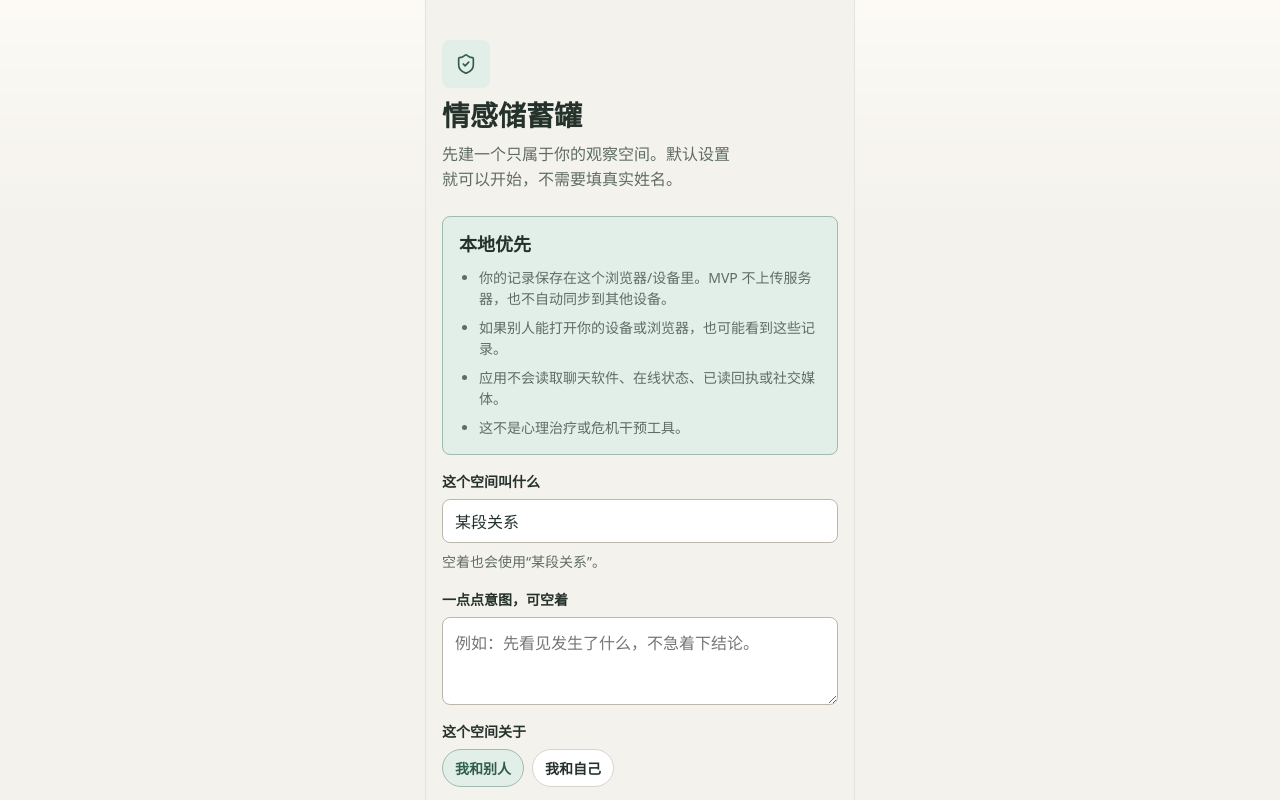
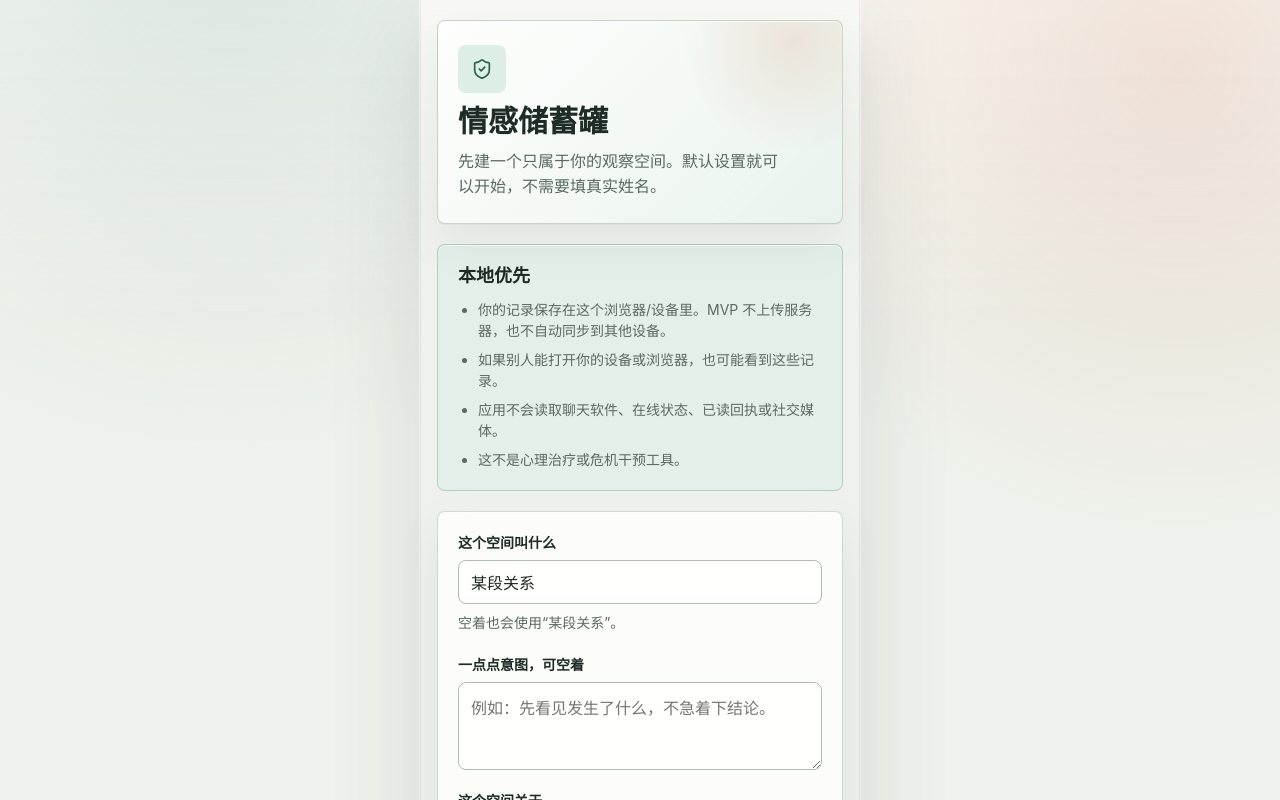
Before and after one commit to fxpby/mood-bank, a React (Vite) app: page /setup in a window 1280 px wide. Shown: the top 800 px of the page. Built offline with nearby package versions, Linux system fonts and the light colour scheme.

Commit message:
chore: init project

```diff
--- a/src/styles/global.css
+++ b/src/styles/global.css
@@ -20,8 +20,24 @@ body {
   min-height: 100dvh;
   margin: 0;
   background:
-    linear-gradient(180deg, rgba(255, 253, 248, 0.72), rgba(244, 242, 237, 0) 220px),
+    radial-gradient(circle at 18% -8%, rgba(137, 178, 161, 0.28), transparent 34%),
+    radial-gradient(circle at 92% 6%, rgba(197, 103, 70, 0.16), transparent 30%),
+    linear-gradient(180deg, rgba(251, 251, 246, 0.86), rgba(239, 242, 236, 0) 320px),
     var(--color-bg);
+}
+
+body::before {
+  position: fixed;
+  inset: 0;
+  z-index: -1;
+  pointer-events: none;
+  content: "";
+  opacity: 0.22;
+  background-image:
+    linear-gradient(rgba(31, 43, 38, 0.05) 1px, transparent 1px),
+    linear-gradient(90deg, rgba(31, 43, 38, 0.04) 1px, transparent 1px);
+  background-size: 28px 28px;
+  mask-image: linear-gradient(180deg, #000 0%, transparent 58%);
 }
 
 button,
@@ -47,13 +63,16 @@ a {
   width: min(100%, var(--app-max-width));
   min-height: 100dvh;
   margin: 0 auto;
-  background: var(--color-bg);
-  border-inline: 1px solid rgba(47, 58, 50, 0.08);
+  background:
+    linear-gradient(180deg, rgba(251, 251, 246, 0.72), rgba(239, 242, 236, 0) 260px),
+    var(--color-bg);
+  border-inline: 1px solid rgba(31, 43, 38, 0.08);
+  box-shadow: 0 0 0 1px rgba(255, 255, 255, 0.54), 0 30px 90px rgba(42, 55, 48, 0.12);
 }
 
 .app-content {
   min-height: 100dvh;
-  padding: var(--space-4);
+  padding: var(--space-5) var(--space-4) var(--space-4);
   padding-bottom: calc(var(--bottom-nav-height) + var(--safe-bottom) + var(--space-5));
 }
 
@@ -63,7 +82,7 @@ a {
 
 .page-stack {
   display: grid;
-  gap: var(--space-4);
+  gap: var(--space-5);
 }
 
 .page-header {
@@ -80,11 +99,13 @@ a {
 }
 
 .page-title {
+  font-family: var(--font-display);
   margin: 0;
   color: var(--color-text);
   font-size: var(--text-xl);
-  font-weight: 760;
-  line-height: 1.16;
+  font-weight: 780;
+  line-height: 1.08;
+  text-wrap: balance;
 }
 
 .page-kicker,
@@ -100,19 +121,22 @@ a {
 .card {
   border: 1px solid var(--color-border);
   border-radius: var(--radius-md);
-  background: var(--color-surface);
+  background: var(--color-surface-glass);
   box-shadow: var(--shadow-soft);
+  backdrop-filter: blur(18px);
+  -webkit-backdrop-filter: blur(18px);
 }
 
 .panel {
-  padding: var(--space-4);
+  padding: var(--space-5);
 }
 
 .subtle-panel {
   border: 1px solid var(--color-border);
   border-radius: var(--radius-md);
-  background: rgba(255, 253, 248, 0.72);
-  padding: var(--space-4);
+  background: rgba(251, 251, 246, 0.68);
+  padding: var(--space-5);
+  box-shadow: var(--shadow-inset);
 }
 
 .button {
@@ -126,15 +150,16 @@ a {
   padding: 0 var(--space-4);
   color: var(--color-text);
   background: transparent;
-  font-weight: 700;
+  font-weight: 740;
   line-height: 1.2;
   text-decoration: none;
   cursor: pointer;
-  transition: transform 140ms ease, border-color 140ms ease, background-color 140ms ease;
+  transition: transform 160ms ease, border-color 160ms ease, background-color 160ms ease, box-shadow 160ms ease;
+  -webkit-tap-highlight-color: transparent;
 }
 
 .button:active {
-  transform: translateY(1px);
+  transform: translateY(1px) scale(0.99);
 }
 
 .button:focus-visible,
@@ -155,11 +180,16 @@ a {
 .button--primary {
   background: var(--color-action);
   color: var(--color-action-text);
+  box-shadow: 0 10px 22px rgba(40, 95, 77, 0.18);
+}
+
+.button--primary:hover {
+  background: var(--color-action-pressed);
 }
 
 .button--secondary {
   border-color: var(--color-border-strong);
-  background: var(--color-surface-raised);
+  background: rgba(255, 255, 255, 0.74);
 }
 
 .button--ghost {
@@ -185,6 +215,7 @@ a {
   color: var(--color-text);
   background: transparent;
   cursor: pointer;
+  -webkit-tap-highlight-color: transparent;
 }
 
 .chip-row {
@@ -194,15 +225,21 @@ a {
 }
 
 .chip {
-  min-height: 38px;
+  min-height: var(--touch-min);
   border: 1px solid var(--color-border);
   border-radius: var(--radius-pill);
-  padding: 0 var(--space-3);
-  background: var(--color-surface-raised);
+  padding: 0 var(--space-4);
+  background: rgba(255, 255, 255, 0.7);
   color: var(--color-text);
   font-size: var(--text-sm);
-  font-weight: 650;
+  font-weight: 680;
   cursor: pointer;
+  transition: transform 160ms ease, border-color 160ms ease, background-color 160ms ease;
+  -webkit-tap-highlight-color: transparent;
+}
+
+.chip:active {
+  transform: scale(0.98);
 }
 
 .chip[aria-pressed="true"] {
@@ -229,8 +266,9 @@ a {
   border: 1px solid var(--color-border-strong);
   border-radius: var(--radius-md);
   padding: 0 var(--space-3);
-  background: var(--color-surface-raised);
+  background: rgba(255, 255, 255, 0.78);
   color: var(--color-text);
+  box-shadow: var(--shadow-inset);
 }
 
 .field-textarea {
@@ -268,32 +306,46 @@ a {
 
 .bottom-nav__inner {
   display: grid;
-  width: min(100%, var(--app-max-width));
+  width: min(calc(100% - var(--space-4)), calc(var(--app-max-width) - var(--space-4)));
   grid-template-columns: repeat(5, 1fr);
-  border-top: 1px solid var(--color-border);
-  background: rgba(255, 253, 248, 0.94);
-  padding: var(--space-1) var(--space-2) calc(var(--safe-bottom) + var(--space-1));
-  box-shadow: 0 -12px 30px rgba(55, 50, 40, 0.08);
+  margin-bottom: calc(var(--safe-bottom) + var(--space-2));
+  border: 1px solid rgba(174, 188, 175, 0.72);
+  border-radius: 18px;
+  background:
+    linear-gradient(180deg, rgba(255, 255, 255, 0.86), rgba(251, 251, 246, 0.78)),
+    rgba(255, 255, 255, 0.82);
+  padding: var(--space-1);
+  box-shadow: 0 18px 50px rgba(48, 64, 56, 0.18), var(--shadow-inset);
+  backdrop-filter: blur(20px);
+  -webkit-backdrop-filter: blur(20px);
   pointer-events: auto;
 }
 
 .nav-button {
   display: grid;
-  min-height: 58px;
+  min-height: 56px;
   place-items: center;
   align-content: center;
   gap: 3px;
-  border-radius: var(--radius-md);
+  border-radius: 14px;
   color: var(--color-text-soft);
   background: transparent;
   font-size: 11px;
   font-weight: 720;
   text-decoration: none;
+  cursor: pointer;
+  transition: transform 160ms ease, background-color 160ms ease, color 160ms ease;
+  -webkit-tap-highlight-color: transparent;
+}
+
+.nav-button:active {
+  transform: scale(0.97);
 }
 
 .nav-button[aria-current="page"] {
-  background: var(--color-action-soft);
+  background: rgba(220, 238, 230, 0.96);
   color: var(--color-action);
+  box-shadow: inset 0 0 0 1px rgba(137, 178, 161, 0.42);
 }
 
 .nav-button__icon {
@@ -315,7 +367,7 @@ a {
   width: min(100%, var(--app-max-width));
   border-radius: var(--radius-md);
   background: var(--color-surface-raised);
-  padding: var(--space-4);
+  padding: var(--space-5);
   box-shadow: var(--shadow-panel);
 }
 
--- a/src/styles/screens.css
+++ b/src/styles/screens.css
@@ -1,12 +1,37 @@
+.home-page {
+  padding-bottom: var(--space-4);
+}
+
+.home-page .record-action {
+  margin-bottom: var(--space-2);
+}
+
+.home-page .account-preview {
+  margin-top: var(--space-2);
+}
+
+.home-page .anchor-preview {
+  margin-bottom: var(--space-7);
+}
+
 .setup-page {
   min-height: calc(100dvh - var(--space-8));
   align-content: start;
 }
 
 .setup-hero {
+  position: relative;
   display: grid;
   gap: var(--space-3);
-  padding: var(--space-6) 0 var(--space-2);
+  overflow: hidden;
+  border: 1px solid rgba(174, 188, 175, 0.62);
+  border-radius: var(--radius-md);
+  background:
+    radial-gradient(circle at 88% 10%, rgba(197, 103, 70, 0.14), transparent 28%),
+    linear-gradient(135deg, rgba(255, 255, 255, 0.82), rgba(220, 238, 230, 0.58)),
+    var(--color-surface);
+  padding: var(--space-6) var(--space-5);
+  box-shadow: var(--shadow-soft), var(--shadow-inset);
 }
 
 .setup-hero__icon {
@@ -21,10 +46,13 @@
 }
 
 .setup-hero h1 {
+  font-family: var(--font-display);
   margin: 0;
   color: var(--color-text);
-  font-size: 28px;
+  font-size: 30px;
+  font-weight: 780;
   line-height: 1.08;
+  text-wrap: balance;
 }
 
 .setup-hero p {
@@ -36,10 +64,11 @@
 }
 
 .privacy-panel {
-  border: 1px solid var(--color-action-border);
+  border: 1px solid rgba(137, 178, 161, 0.54);
   border-radius: var(--radius-md);
-  background: var(--color-action-soft);
-  padding: var(--space-4);
+  background: rgba(220, 238, 230, 0.62);
+  padding: var(--space-5);
+  box-shadow: var(--shadow-inset);
 }
 
 .privacy-panel h2,
@@ -62,7 +91,14 @@
 }
 
 .setup-form {
+  border: 1px solid rgba(174, 188, 175, 0.56);
+  border-radius: var(--radius-md);
+  background: var(--color-surface-glass);
+  padding: var(--space-5);
   padding-bottom: var(--space-5);
+  box-shadow: var(--shadow-soft), var(--shadow-inset);
+  backdrop-filter: blur(18px);
+  -webkit-backdrop-filter: blur(18px);
 }
 
 .setup-submit {
@@ -77,43 +113,72 @@
   line-height: 1.45;
 }
 
-.home-top-strip {
-  display: flex;
-  align-items: center;
-  justify-content: space-between;
+.home-context {
+  display: grid;
+  grid-template-columns: minmax(0, 1fr) auto;
   gap: var(--space-3);
+  align-items: stretch;
+}
+
+.home-context__copy,
+.home-context__market {
+  display: grid;
+  gap: 5px;
+  min-width: 0;
   border: 1px solid var(--color-border);
   border-radius: var(--radius-md);
-  background: rgba(255, 253, 248, 0.76);
+  background: var(--color-surface-glass);
   padding: var(--space-3);
+  box-shadow: var(--shadow-inset);
+  backdrop-filter: blur(16px);
+  -webkit-backdrop-filter: blur(16px);
 }
 
-.home-top-strip__space,
-.home-top-strip__market {
-  min-width: 0;
+.home-context__market {
+  min-width: 112px;
+  border-color: rgba(197, 103, 70, 0.24);
+  background: rgba(240, 223, 206, 0.58);
+}
+
+.home-context span {
+  color: var(--color-text-soft);
+  font-size: 11px;
+  font-weight: 760;
+  line-height: 1;
+}
+
+.home-context strong {
   color: var(--color-text);
   font-size: var(--text-sm);
-  font-weight: 760;
+  font-weight: 780;
+  line-height: 1.2;
   overflow-wrap: anywhere;
 }
 
-.home-top-strip__market {
-  flex: 0 0 auto;
-  border-radius: var(--radius-pill);
-  background: var(--state-activation-bg);
-  color: var(--state-activation);
-  padding: 5px var(--space-3);
+.market-note {
+  position: relative;
+  overflow: hidden;
+  border: 1px solid rgba(137, 178, 161, 0.48);
+  border-radius: var(--radius-md);
+  background:
+    linear-gradient(90deg, rgba(220, 238, 230, 0.82), rgba(251, 251, 246, 0.72)),
+    var(--color-surface);
+  padding: var(--space-4);
+  box-shadow: var(--shadow-inset);
 }
 
-.market-note {
-  border-left: 3px solid var(--color-action);
-  border-radius: var(--radius-sm);
-  background: rgba(255, 253, 248, 0.64);
-  padding: var(--space-3) var(--space-4);
+.market-note::before {
+  position: absolute;
+  inset: var(--space-3) auto var(--space-3) var(--space-3);
+  width: 3px;
+  border-radius: var(--radius-pill);
+  background: var(--color-action);
+  content: "";
 }
 
 .market-note p {
   margin: 0;
+  padding-left: var(--space-4);
   color: var(--color-text);
   font-size: var(--text-md);
   line-height: 1.45;
@@ -133,33 +198,66 @@
 
 .primary-actions {
   display: grid;
-  gap: var(--space-3);
+  gap: var(--space-2);
+  border: 1px solid rgba(174, 188, 175, 0.56);
+  border-radius: var(--radius-md);
+  background:
+    linear-gradient(180deg, rgba(255, 255, 255, 0.68), rgba(251, 251, 246, 0.48)),
+    var(--color-surface-glass);
+  padding: var(--space-3);
+  box-shadow: var(--shadow-soft), var(--shadow-inset);
+  backdrop-filter: blur(18px);
+  -webkit-backdrop-filter: blur(18px);
 }
 
 .primary-actions__grid {
   display: grid;
   grid-template-columns: repeat(2, minmax(0, 1fr));
-  gap: var(--space-3);
+  gap: var(--space-2);
 }
 
 .action-tile {
   display: grid;
-  min-height: 126px;
+  min-height: 88px;
   align-content: space-between;
-  gap: var(--space-3);
-  border: 1px solid var(--color-border);
+  gap: var(--space-2);
+  border: 1px solid rgba(213, 221, 210, 0.86);
   border-radius: var(--radius-md);
-  background: var(--color-surface);
+  background: rgba(255, 255, 255, 0.58);
   padding: var(--space-3);
   color: var(--color-text);
   text-align: left;
-  box-shadow: var(--shadow-soft);
+  box-shadow: var(--shadow-inset);
   cursor: pointer;
-  transition: transform 140ms ease, border-color 140ms ease, background-color 140ms ease;
+  transition: transform 160ms ease, border-color 160ms ease, background-color 160ms ease, box-shadow 160ms ease;
+  -webkit-tap-highlight-color: transparent;
+}
+
+.action-tile--primary {
+  grid-column: 1 / -1;
+  min-height: 86px;
+  border-color: rgba(137, 178, 161, 0.62);
+  background:
+    linear-gradient(135deg, rgba(220, 238, 230, 0.9), rgba(255, 255, 255, 0.62)),
+    var(--color-surface);
+  box-shadow: 0 14px 34px rgba(40, 95, 77, 0.1), var(--shadow-inset);
+}
+
+.action-tile--return {
+  grid-column: 1 / -1;
+  min-height: 82px;
+  border-color: rgba(201, 194, 222, 0.72);
+  background:
+    linear-gradient(135deg, rgba(236, 234, 244, 0.92), rgba(255, 255, 255, 0.6)),
+    var(--account-self-bg);
 }
 
 .action-tile:active {
-  transform: translateY(1px);
+  transform: translateY(1px) scale(0.99);
+}
+
+.action-tile:hover {
+  border-color: var(--color-action-border);
 }
 
 .action-tile:focus-visible {
@@ -176,22 +274,22 @@
 }
 
 .action-tile__label {
-  font-size: var(--text-md);
+  font-size: 15px;
   font-weight: 780;
   line-height: 1.24;
 }
 
 .action-tile__subtitle {
   color: var(--color-text-muted);
-  font-size: var(--text-sm);
+  font-size: 13px;
   line-height: 1.25;
 }
 
 .small-badge {
-  border: 1px solid var(--color-border);
+  border: 1px solid rgba(174, 188, 175, 0.7);
   border-radius: var(--radius-pill);
-  padding: 3px 7px;
-  background: var(--color-surface-raised);
+  padding: 4px 8px;
+  background: rgba(255, 255, 255, 0.62);
   color: var(--color-text-soft);
   font-size: 10px;
   font-weight: 760;
@@ -200,16 +298,25 @@
 
 .record-action {
   display: flex;
-  min-height: 58px;
+  min-height: 64px;
   align-items: center;
   gap: var(--space-3);
-  border: 1px solid var(--color-action-border);
+  border: 1px solid rgba(137, 178, 161, 0.62);
   border-radius: var(--radius-md);
-  background: var(--color-action-soft);
-  padding: var(--space-3);
+  background:
+    linear-gradient(135deg, rgba(220, 238, 230, 0.86), rgba(255, 255, 255, 0.58)),
+    var(--color-action-soft);
+  padding: var(--space-3) var(--space-4);
   color: var(--color-action);
   text-align: left;
   cursor: pointer;
+  box-shadow: var(--shadow-soft), var(--shadow-inset);
+  transition: transform 160ms ease, border-color 160ms ease, background-color 160ms ease;
+  -webkit-tap-highlight-color: transparent;
+}
+
+.record-action:active {
+  transform: translateY(1px) scale(0.99);
 }
 
 .record-action:focus-visible {
@@ -243,12 +350,22 @@
 }
 
 .account-card {
+  position: relative;
   display: grid;
   gap: var(--space-2);
+  overflow: hidden;
   border: 1px solid var(--color-border);
   border-radius: var(--radius-md);
   background: var(--color-surface);
-  padding: var(--space-3);
+  padding: var(--space-4);
+  box-shadow: var(--shadow-inset);
+}
+
+.account-card::before {
+  position: absolute;
+  inset: 0 auto 0 0;
+  width: 4px;
+  content: "";
 }
 
 .account-card--connection {
@@ -256,14 +373,26 @@
   background: var(--account-connection-bg);
 }
 
+.account-card--connection::before {
+  background: var(--account-connection);
+}
+
 .account-card--self {
   border-color: var(--account-self-border);
   background: var(--account-self-bg);
 }
 
+.account-card--self::before {
+  background: var(--account-self);
+}
+
 .account-card--energy {
   border-color: var(--account-energy-border);
   background: var(--account-energy-bg);
+}
+
+.account-card--energy::before {
+  background: var(--account-energy);
 }
 
 .account-card__top {
@@ -273,8 +402,8 @@
 }
 
 .account-card__marker {
-  width: 9px;
-  height: 9px;
+  width: 7px;
+  height: 7px;
   border-radius: var(--radius-pill);
   background: currentColor;
 }
@@ -303,7 +432,7 @@
   align-items: center;
   gap: 2px;
   border-radius: var(--radius-pill);
-  background: rgba(255, 253, 248, 0.68);
+  background: rgba(255, 255, 255, 0.62);
   padding: 0 var(--space-2);
   color: var(--color-text-muted);
   font-size: var(--text-xs);
@@ -334,10 +463,13 @@
 }
 
 .anchor-preview {
-  border: 1px solid var(--color-border);
+  border: 1px solid rgba(174, 188, 175, 0.56);
   border-radius: var(--radius-md);
-  background: rgba(255, 253, 248, 0.66);
-  padding: var(--space-4);
+  background:
+    radial-gradient(circle at 100% 0%, rgba(137, 178, 161, 0.2), transparent 32%),
+    rgba(251, 251, 246, 0.72);
+  padding: var(--space-5);
+  box-shadow: var(--shadow-inset);
 }
 
 .anchor-preview span {
@@ -357,16 +489,28 @@
   margin-top: 0;
 }
 
+.settings-page .panel,
+.settings-page .subtle-panel {
+  box-shadow: var(--shadow-soft), var(--shadow-inset);
+}
+
 .danger-zone {
   border: 1px solid rgba(159, 51, 47, 0.24);
   border-radius: var(--radius-md);
   background: var(--state-danger-bg);
-  padding: var(--space-4);
+  padding: var(--space-5);
+  box-shadow: var(--shadow-inset);
 }
 
 .placeholder-actions {
   display: grid;
   gap: var(--space-2);
+}
+
+.placeholder-page .panel {
+  background:
+    linear-gradient(135deg, rgba(251, 251, 246, 0.86), rgba(220, 238, 230, 0.42)),
+    var(--color-surface);
 }
 
 @media (max-width: 359px) {
@@ -375,6 +519,6 @@
   }
 
   .action-tile {
-    min-height: 104px;
+    min-height: 96px;
   }
 }
--- a/src/styles/tokens.css
+++ b/src/styles/tokens.css
@@ -1,46 +1,49 @@
 :root {
   color-scheme: light;
 
-  --color-bg: #f4f2ed;
-  --color-surface: #fffdf8;
+  --color-bg: #eff2ec;
+  --color-bg-depth: #dfe6dc;
+  --color-surface: #fbfbf6;
   --color-surface-raised: #ffffff;
-  --color-surface-subtle: #ebe8df;
+  --color-surface-subtle: #e8eee5;
+  --color-surface-glass: rgba(255, 255, 251, 0.78);
 
-  --color-text: #25312b;
-  --color-text-muted: #5f6c64;
-  --color-text-soft: #7d887f;
-  --color-text-inverse: #fffdf8;
+  --color-text: #1f2b26;
+  --color-text-muted: #5b6962;
+  --color-text-soft: #7b8881;
+  --color-text-inverse: #fbfbf6;
 
-  --color-border: #d9d5ca;
-  --color-border-strong: #bdb6aa;
-  --color-divider: rgba(47, 58, 50, 0.12);
+  --color-border: #d5ddd2;
+  --color-border-strong: #aebcaf;
+  --color-divider: rgba(31, 43, 38, 0.12);
 
-  --color-action: #2f5e4e;
+  --color-action: #285f4d;
   --color-action-text: #ffffff;
-  --color-action-soft: #e2eee8;
-  --color-action-border: #9fbbb0;
+  --color-action-soft: #dceee6;
+  --color-action-border: #89b2a1;
+  --color-action-pressed: #204c3d;
 
-  --color-focus-ring: #d96f4d;
-  --focus-ring: 0 0 0 3px rgba(217, 111, 77, 0.28);
+  --color-focus-ring: #c56746;
+  --focus-ring: 0 0 0 3px rgba(197, 103, 70, 0.3);
 
-  --account-connection: #527064;
-  --account-connection-bg: #e6efeb;
-  --account-connection-border: #bfd1c9;
-  --account-self: #7a5d9d;
-  --account-self-bg: #eee9f5;
-  --account-self-border: #d0c2e1;
-  --account-energy: #a55d34;
-  --account-energy-bg: #f4e7dc;
-  --account-energy-border: #dec2ab;
+  --account-connection: #3e7261;
+  --account-connection-bg: #e4efea;
+  --account-connection-border: #aecdc0;
+  --account-self: #6a5f91;
+  --account-self-bg: #eceaf4;
+  --account-self-border: #c9c2de;
+  --account-energy: #9a6840;
+  --account-energy-bg: #f0e5d8;
+  --account-energy-border: #d6bea3;
 
-  --state-activation: #8a4d24;
-  --state-activation-bg: #f3e2d5;
-  --state-warning: #8a5a13;
-  --state-warning-bg: #f6ead0;
-  --state-danger: #9f332f;
-  --state-danger-bg: #f4dcda;
-  --state-success: #356e55;
-  --state-success-bg: #e0efe7;
+  --state-activation: #885126;
+  --state-activation-bg: #f0dfce;
+  --state-warning: #7d5a1e;
+  --state-warning-bg: #f1e6cf;
+  --state-danger: #943a35;
+  --state-danger-bg: #f1ddda;
+  --state-success: #356d54;
+  --state-success-bg: #dcece4;
 
   --space-1: 4px;
   --space-2: 8px;
@@ -55,19 +58,21 @@
   --radius-md: 8px;
   --radius-pill: 999px;
 
-  --shadow-soft: 0 10px 30px rgba(55, 50, 40, 0.08);
-  --shadow-panel: 0 1px 0 rgba(47, 58, 50, 0.06), 0 16px 40px rgba(55, 50, 40, 0.08);
+  --shadow-soft: 0 1px 0 rgba(31, 43, 38, 0.04), 0 18px 44px rgba(59, 76, 66, 0.08);
+  --shadow-panel: 0 1px 0 rgba(31, 43, 38, 0.06), 0 24px 60px rgba(59, 76, 66, 0.12);
+  --shadow-inset: inset 0 1px 0 rgba(255, 255, 255, 0.74);
 
-  --font-sans: ui-sans-serif, system-ui, -apple-system, BlinkMacSystemFont, "Segoe UI", sans-serif;
+  --font-sans: "Avenir Next", "SF Pro Text", ui-sans-serif, system-ui, -apple-system, BlinkMacSystemFont, "Segoe UI", sans-serif;
+  --font-display: "Avenir Next", "SF Pro Display", ui-sans-serif, system-ui, -apple-system, BlinkMacSystemFont, "Segoe UI", sans-serif;
   --text-xs: 12px;
   --text-sm: 14px;
   --text-md: 16px;
   --text-lg: 18px;
-  --text-xl: 22px;
+  --text-xl: 24px;
 
   --touch-min: 44px;
   --touch-comfortable: 48px;
-  --app-max-width: 430px;
-  --bottom-nav-height: 72px;
+  --app-max-width: 440px;
+  --bottom-nav-height: 78px;
   --safe-bottom: env(safe-area-inset-bottom, 0px);
 }
```
Also changed, not shown: src/components/PrimaryActionPanel.tsx (+20 -9 lines), src/routes/HomePage.tsx (+9 -3 lines).
